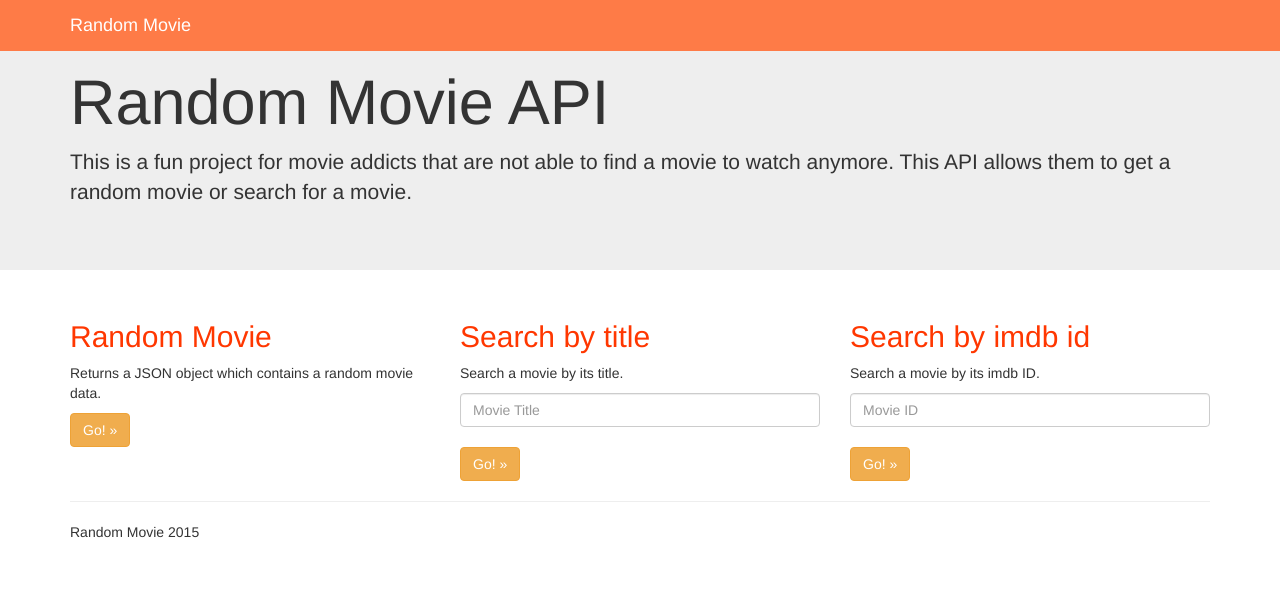
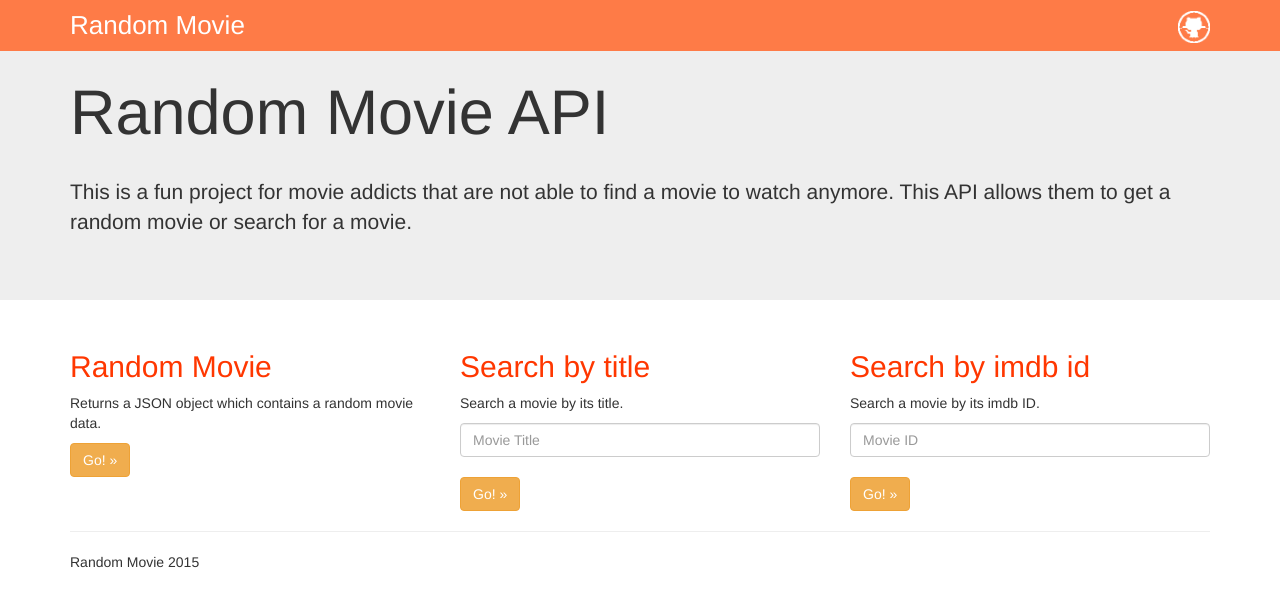
Before and after one commit to mertkahyaoglu/random-movie-server, a website: page public/index.html in a window 1280 px wide. Drawn offline with nearby package versions, Linux system fonts and the light colour scheme.

Commit message:
github link added

```diff
--- a/public/index.html
+++ b/public/index.html
@@ -12,7 +12,7 @@
     <![endif]-->
     <style >
       .navbar {background-color:#FE7B47}
-      .navbar-brand {color: #ffffff}
+      .navbar-brand {color: #ffffff;font-size:26px;}
       h2,h3,h4,h5 {color:#ff3700 !important}
     </style>
   </head>
@@ -28,13 +28,14 @@
           </button>
           <span class="navbar-brand">Random Movie</span>
         </div>
+        <a href="https://github.com/mertkahyaoglu/random-movie-server" target="_blank" style="float:right"><img style="width:32px;padding-top:11px;" src="img/github.png" class="img-responsive"/></a>
         <div id="navbar" class="navbar-collapse collapse"></div><!--/.navbar-collapse -->
       </div>
     </nav>
 
     <div class="jumbotron">
       <div class="container">
-        <h1>Random Movie API</h1>
+        <h1 style="margin:30px 0">Random Movie API</h1>
         <p>This is a fun project for movie addicts that are not able to find a movie to watch anymore. This API allows them to get a random movie or search for a movie.</p>
       </div>
     </div>
```
Also changed, not shown: public/img/github.png (added).
